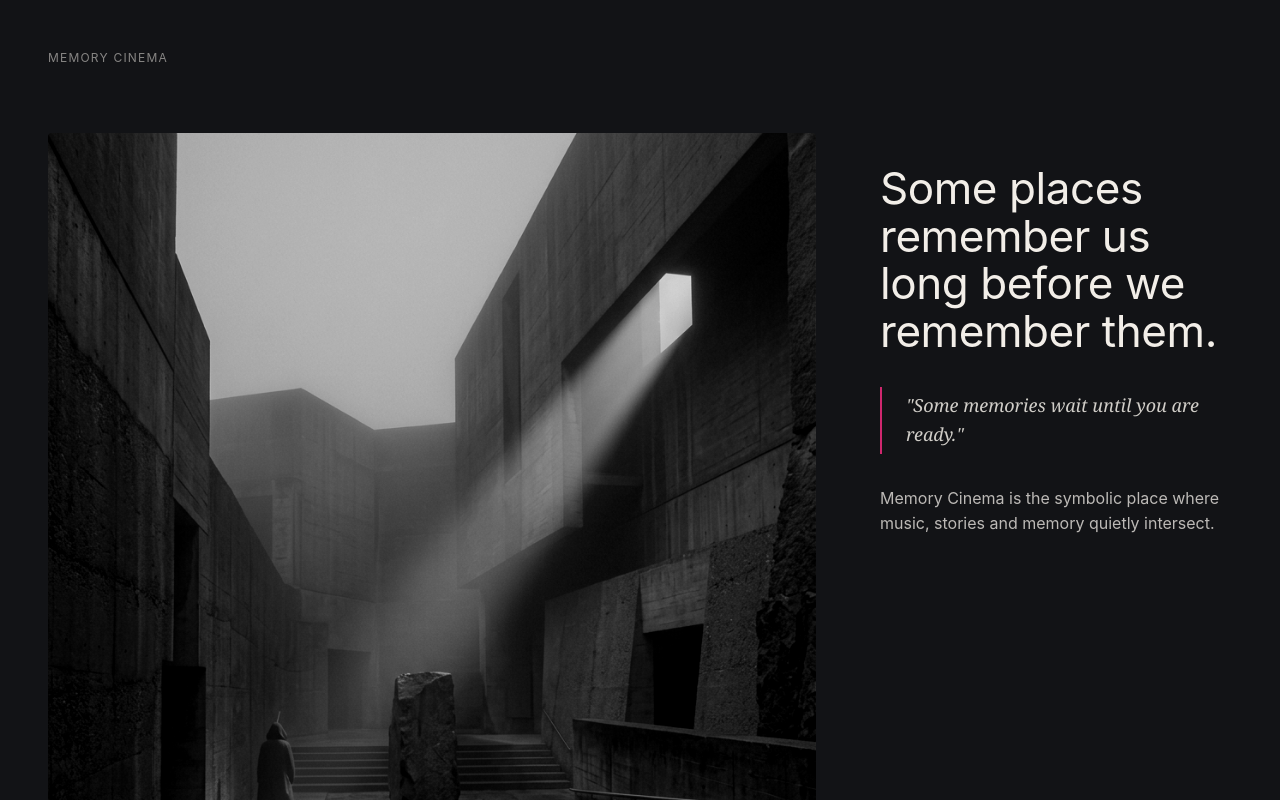
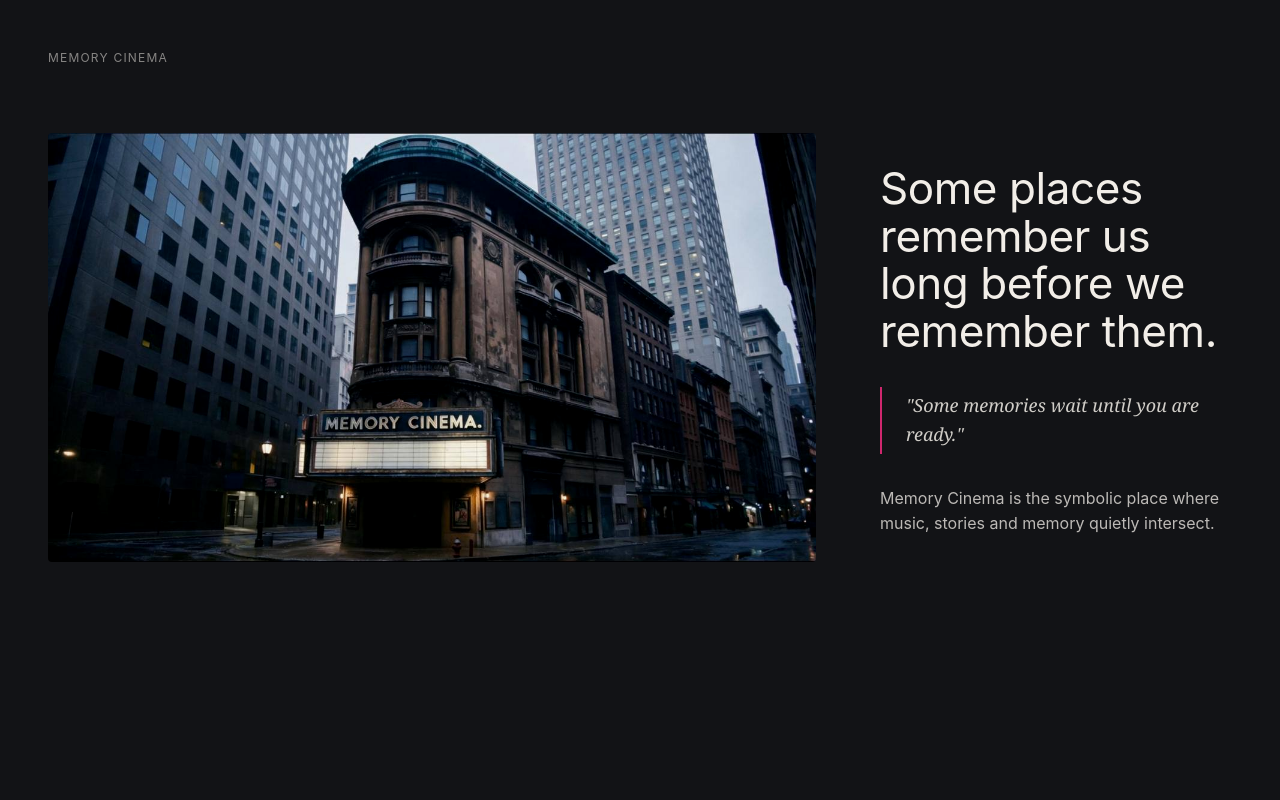
Before and after one commit to GeoDev9673/test, a React (Vite) app: page / in a window 1280 px wide. Shown: the part 1520-2320 px from the top of the page. Built offline with nearby package versions, Linux system fonts and the light colour scheme; no server answers.

Commit message:
Update Memory Cinema photo with desktop building image (PC & Mobile)

```diff
--- a/src/components/MemoryCinemaSection.tsx
+++ b/src/components/MemoryCinemaSection.tsx
@@ -20,12 +20,15 @@ export const MemoryCinemaSection: React.FC = () => {
         <div className="grid grid-cols-1 lg:grid-cols-12 gap-8 sm:gap-12 lg:gap-16 items-start">
           {/* Cinematic Image */}
           <div className="lg:col-span-7 xl:col-span-8 w-full overflow-hidden rounded-sm">
-            <img
-              src={MEMORY_CINEMA_DATA.image}
-              alt={MEMORY_CINEMA_DATA.altText}
-              referrerPolicy="no-referrer"
-              className="w-full h-auto object-cover grayscale brightness-90 contrast-105 hover:brightness-95 transition-all duration-700"
-            />
+            <picture>
+              <source media="(max-width: 768px)" srcSet={MEMORY_CINEMA_DATA.mobileImage} />
+              <img
+                src={MEMORY_CINEMA_DATA.image}
+                alt={MEMORY_CINEMA_DATA.altText}
+                referrerPolicy="no-referrer"
+                className="w-full h-auto object-cover brightness-95 contrast-105 hover:brightness-105 transition-all duration-700"
+              />
+            </picture>
           </div>
 
           {/* Supporting Text Block */}
--- a/src/data/paralifeData.ts
+++ b/src/data/paralifeData.ts
@@ -1,5 +1,6 @@
 import heroPosterImg from '../assets/images/hero_poster_1785348901613.jpg';
-import memoryCinemaImg from '../assets/images/memory_cinema_1785348915755.jpg';
+import memoryCinemaImg from '../assets/images/memory_cinema_pc.jpg';
+import memoryCinemaMobileImg from '../assets/images/memory_cinema_mobile.png';
 
 import { NavItem } from '../types';
 
@@ -54,7 +55,8 @@ export const MUSIC_DATA = {
 export const MEMORY_CINEMA_DATA = {
   sectionLabel: 'MEMORY CINEMA',
   image: memoryCinemaImg,
-  altText: 'Memory Cinema location.',
+  mobileImage: memoryCinemaMobileImg,
+  altText: 'Memory Cinema building with illuminated marquee.',
   headline: 'Some places remember us long before we remember them.',
   body: 'Memory Cinema is the symbolic place where music, stories and memory quietly intersect.',
   quote: '"Some memories wait until you are ready."',
```
Also changed, not shown: src/assets/images/memory_cinema_pc.jpg (added), 1 other file (tests, documents, lock files or other folders).
